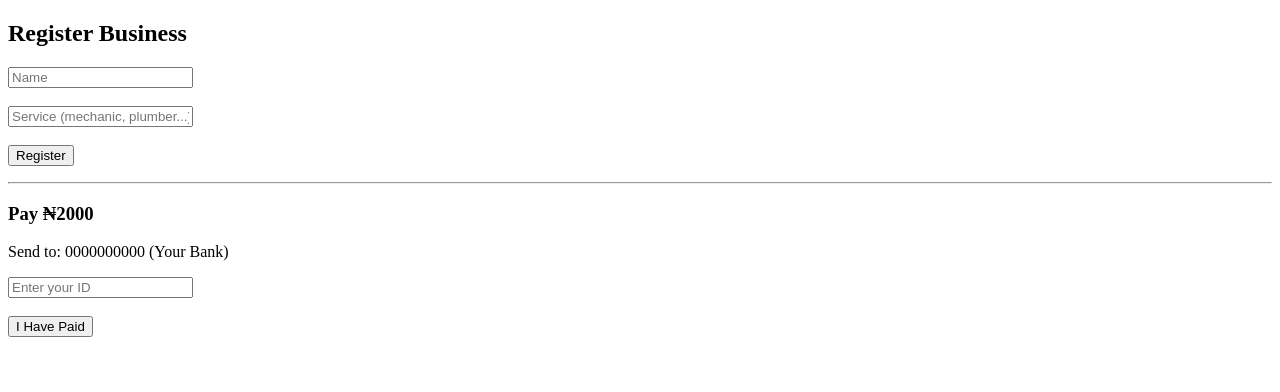
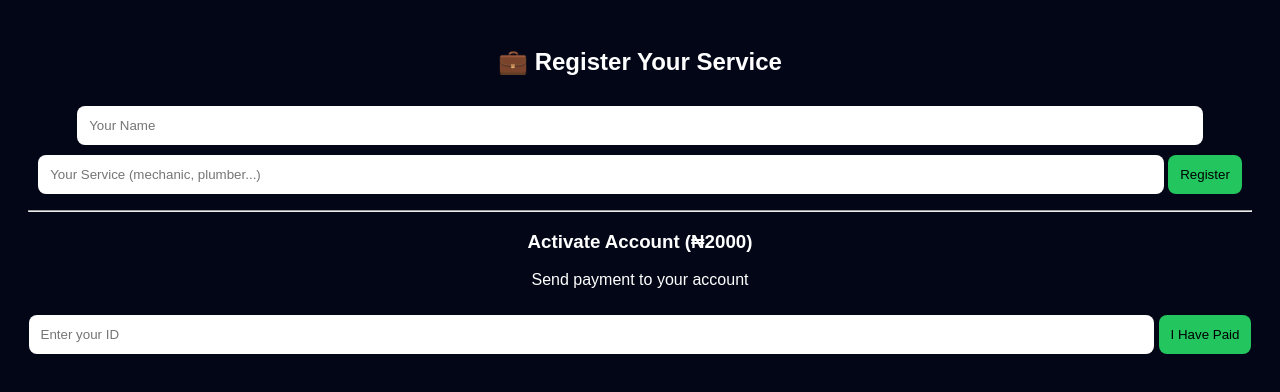
Before and after one commit to xilxr/service-connect, a website: page business.html in a window 1280 px wide. Drawn offline with Linux system fonts and the light colour scheme.

Commit message:
business.html

```diff
--- a/business.html
+++ b/business.html
@@ -1,17 +1,43 @@
 <!DOCTYPE html>
 <html>
 <head>
-  <title>Business Signup</title>
+  <title>Join as Worker</title>
+  <meta name="viewport" content="width=device-width, initial-scale=1.0">
+
+  <style>
+    body {
+      font-family: Arial;
+      background: #020617;
+      color: white;
+      text-align: center;
+      padding: 20px;
+    }
+
+    input {
+      width: 90%;
+      padding: 12px;
+      border-radius: 8px;
+      border: none;
+      margin-top: 10px;
+    }
+
+    button {
+      padding: 12px;
+      margin-top: 10px;
+      border: none;
+      background: #22c55e;
+      border-radius: 8px;
+      cursor: pointer;
+    }
+  </style>
 </head>
+
 <body>
 
-<h2>Register Business</h2>
+<h2>💼 Register Your Service</h2>
 
-<input id="name" placeholder="Name" />
-<br><br>
-
-<input id="service" placeholder="Service (mechanic, plumber...)" />
-<br><br>
+<input id="name" placeholder="Your Name">
+<input id="service" placeholder="Your Service (mechanic, plumber...)">
 
 <button onclick="register()">Register</button>
 
@@ -19,11 +45,10 @@
 
 <hr>
 
-<h3>Pay ₦2000</h3>
-<p>Send to: 0000000000 (Your Bank)</p>
+<h3>Activate Account (₦2000)</h3>
+<p>Send payment to your account</p>
 
-<input id="payId" placeholder="Enter your ID" />
-<br><br>
+<input id="payId" placeholder="Enter your ID">
 
 <button onclick="pay()">I Have Paid</button>
 
@@ -45,7 +70,7 @@
   let data = await res.json();
 
   document.getElementById("result").innerText =
-    "Your ID: " + data.business.id;
+    "Your ID: " + data.business._id;
 }
 
 async function pay() {
```
